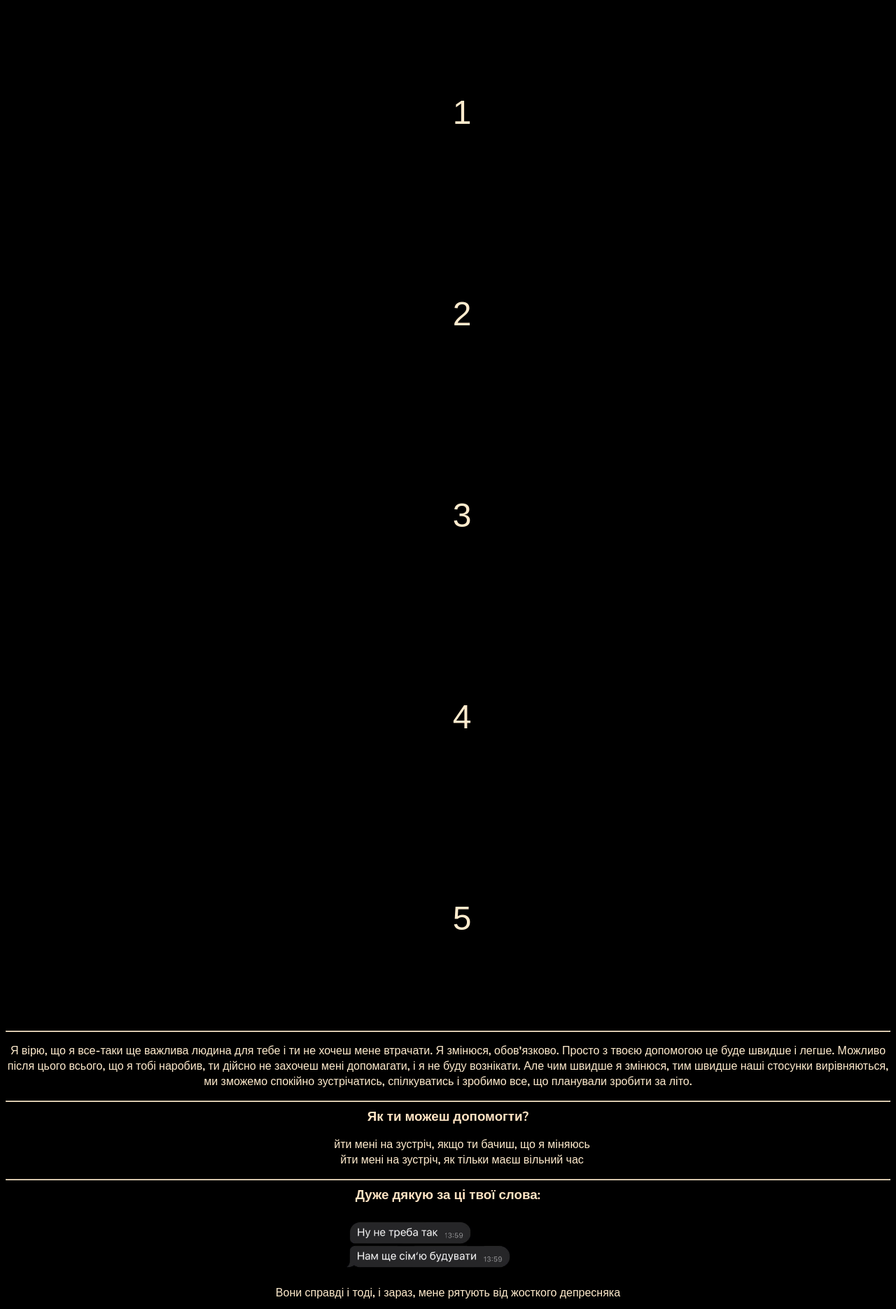
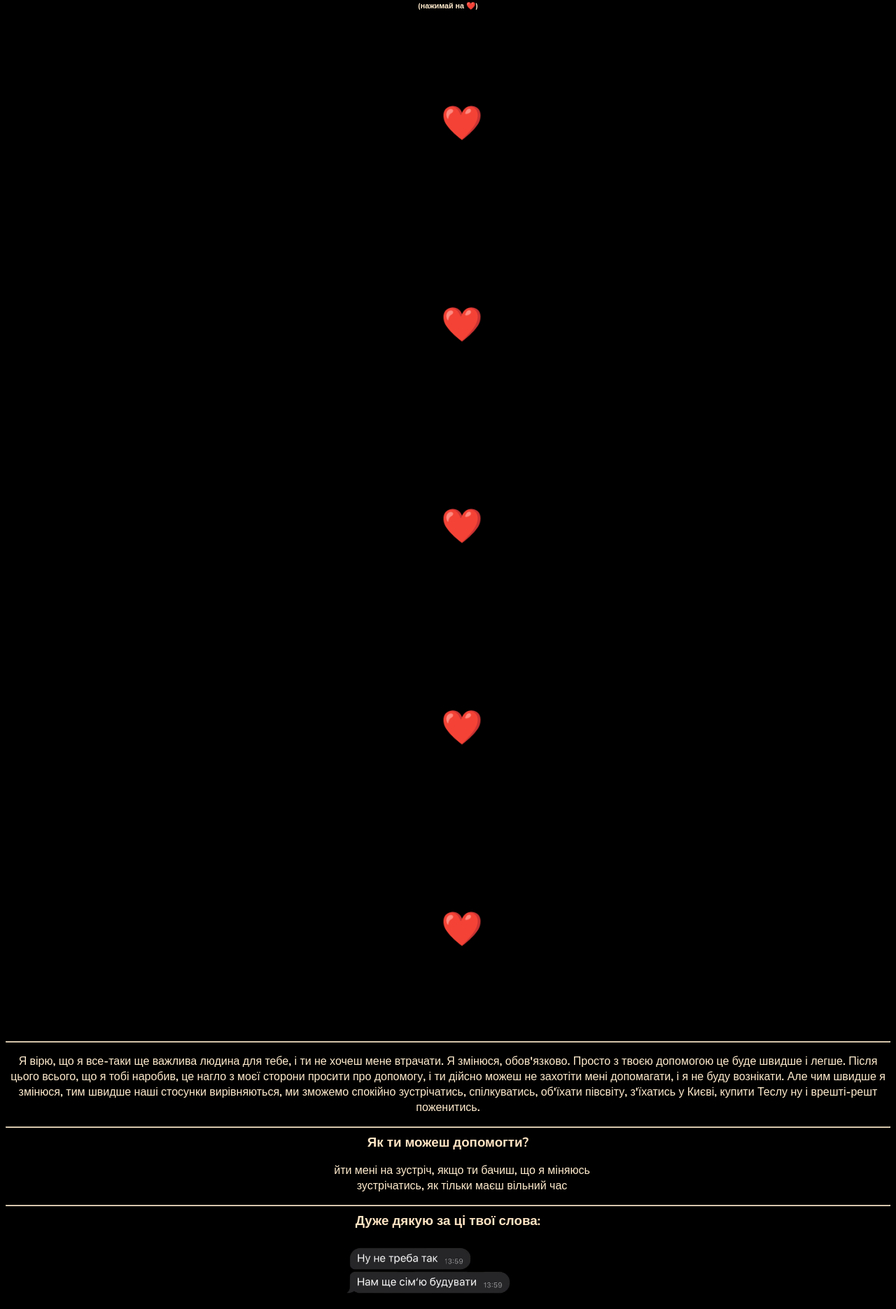
Before and after one commit to sorrymepls/sorry, a plain HTML site: page index.html in a window 1280 px wide. Shown: the part 282-2153 px from the top of the page at 70% size. Drawn offline with nearby package versions, Linux system fonts and the light colour scheme.

Commit message:
Add files via upload

```diff
--- a/index.html
+++ b/index.html
@@ -20,13 +20,14 @@
         </h4>
     </div>
     <h1>Прошу</h1>
-    <h3>пробач мене, будь ласка, за це все</h3>
+    <h3>пробач мене, будь ласка, за це все:</h3>
+    <h6>(нажимай на ❤️)</h6>
     <ul class="btns">
         <li>
-            <button class="col">1</button>
+            <button class="col">❤️</button>
                 <div class="content">за моє ставлення
                     <p>Ти стала для мене настільки рідною людиною,
-                        що я просто звик до тебе,і я не вважаю, що це погано,
+                        що я просто звик до тебе, і я не вважаю, що це погано,
                         але я дійсно жалію, що не так трепетно ставився до тебе останні два місяці і поводив себе як егоїст.
                         Адже ми б зараз могли проводити час разом набагато веселіше, в тебе був би хороший настрій і я б отримував твою любов,
                         без якої мені справді дуже важко,
@@ -34,9 +35,9 @@
                 </div>
         </li>
         <li>
-            <button class="col">2</button>
+            <button class="col">❤️</button>
             <div class="content">за те "важливо"
-                <p>Чесно, дуже неприємна ситуація
+                <p>Чесно, дуже неприємна ситуація.
                     Вибач мене за це, воно просто тупо вирвалось.
                     Я не знаю як тобі доказати, що я дійсно стараюсь мінятись,
                     і я поводив себе по-іншому. Тут напевно просто треба час, я вчуся контролювати все,
@@ -45,7 +46,7 @@
             </div>
         </li>
         <li>
-            <button class="col">3</button>
+            <button class="col">❤️</button>
             <div class="content">за те, що наговорив лишнього
                 <p>
                     Я цілком і повністю винен в тому шо зараз відбувається.
@@ -60,10 +61,10 @@
             </div>
         </li>
         <li>
-            <button class="col">4</button>
-            <div class="content">За "переведені стрелки"
+            <button class="col">❤️</button>
+            <div class="content">за "переведені стрелки"
                 <p>
-                    Будь ласка, повір мені
+                    Будь ласка, повір мені.
                     Я не хотів "переводити стрелки". Я хотів, щоб ти зрозуміла, що ці шутки в твою сторону
                     вилітають випадково, без злого наміру. І да, я буду старатись, щоб цього навіть
                     випадково не було.
@@ -71,10 +72,10 @@
             </div>
         </li>
         <li>
-            <button class="col">5</button>
-            <div class="content">За все інше
+            <button class="col">❤️</button>
+            <div class="content">за все інше
                 <p>
-                    Я багато де провинився перед тобою
+                    Я багато де провинився перед тобою.
                     Вибач мене за все. Я тебе люблю більше всього на світі, і ніколи не було думки
                     зробити тобі щось погане навмисно. Коли я тебе обіжав, то це було на емоціях або випадково.
                     І я буду старатись не причиняти тобі болі навіть випадково і на емоціях.
@@ -84,17 +85,17 @@
     </ul>
     <hr>
     <p>
-    Я вірю, що я все-таки ще важлива людина для тебе і ти не хочеш мене втрачати. Я змінюся, обов'язково.
-        Просто з твоєю допомогою це буде швидше і легше. Можливо після цього всього, що я тобі наробив, ти дійсно
-        не захочеш мені допомагати, і я не буду вознікати.
+    Я вірю, що я все-таки ще важлива людина для тебе, і ти не хочеш мене втрачати. Я змінюся, обов'язково.
+        Просто з твоєю допомогою це буде швидше і легше. Після цього всього, що я тобі наробив, це нагло
+        з моєї сторони просити про допомогу, і ти дійсно можеш не захотіти мені допомагати, і я не буду вознікати.
         Але чим швидше я змінюся, тим швидше наші стосунки вирівняються, ми зможемо спокійно зустрічатись,
-        спілкуватись і зробимо все, що планували зробити за літо.
+        спілкуватись, об'їхати півсвіту, з'їхатись у Києві, купити Теслу ну і врешті-решт поженитись.
     </p>
     <hr>
     <h3>Як ти можеш допомогти?</h3>
     <ul>
         <li>йти мені на зустріч, якщо ти бачиш, що я міняюсь</li>
-        <li>йти мені на зустріч, як тільки маєш вільний час</li>
+        <li>зустрічатись, як тільки маєш вільний час</li>
     </ul>
     <hr>
     <h3>Дуже дякую за ці твої слова:</h3>
@@ -109,6 +110,7 @@
     <h2>Як би це пафосно не прозвучало, я не хочу без тебе жити, ти мені потрібна.
     Моє майбутнє я уявляю лише з тобою і я картаю себе за те, що довів до такого.
     Прошу тебе, пробач мене і допоможи врятувати наші найкращі стосунки.</h2>
+    <h2>❤️❤️❤️</h2>
 
     <script src="script.js"></script>
 </body>
--- a/style.css
+++ b/style.css
@@ -3,7 +3,6 @@ body {
     font-family: 'Nunito', sans-serif;
     color: blanchedalmond;
     text-align: center;
-
 }
 
 h1 {
@@ -44,3 +43,6 @@ h3 {
 hr {
     border-color: blanchedalmond;
 }
+h6 {
+    margin: 0px;
+}
```
